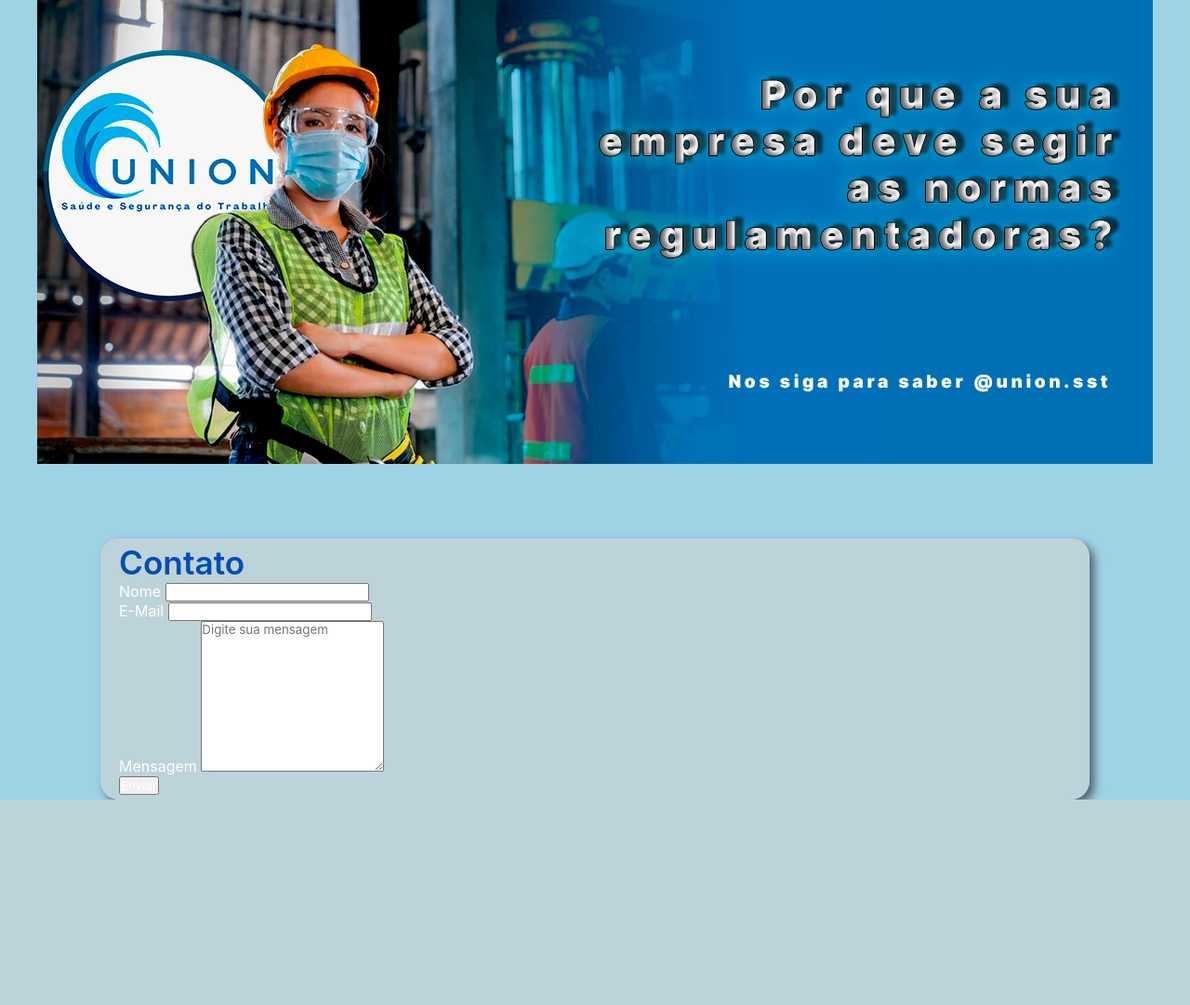
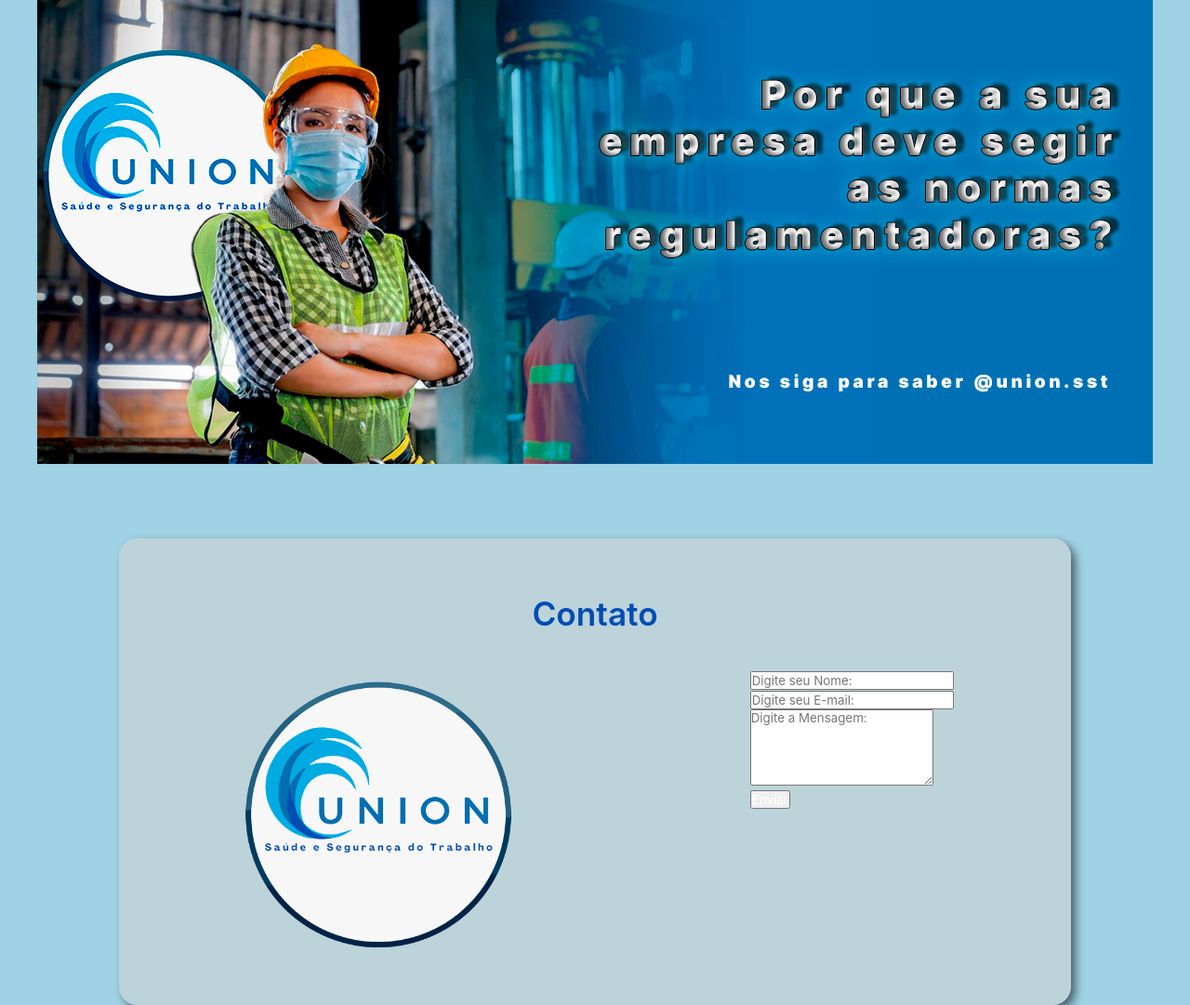
Before and after one commit to Gabriel-D-EV/Union-sst, a Flask app: page / in a window 1280 px wide. Shown: the part 5111-6192 px from the top of the page at 93% size. Before the commit the page ends 5971 px from the top, so only its background shows below. Run offline with Flask 3, Linux system fonts and the light colour scheme; some libraries are stand-ins or nearby versions.

Commit message:
att contato

```diff
--- a/api/static/style.css
+++ b/api/static/style.css
@@ -257,3 +257,19 @@ img {
 #sst {
     padding-top: 70px;
 }
+#contato {
+    padding: 60px 0;
+    margin: 40px auto;
+}
+.contato {
+    display: flex;
+    justify-content: space-around;
+}
+.contato img {
+    width: 300px;
+    height: 300px;
+}
+#contato h1 {
+    padding-bottom: 40px;
+    text-align: center;
+}
--- a/api/templates/index.html
+++ b/api/templates/index.html
@@ -1,23 +1,32 @@
 <!DOCTYPE html>
 <html lang="pt-br">
   <head>
-    <meta charset="UTF-8">
-    <meta name="viewport" content="width=device-width, initial-scale=1.0">
-    <link rel="shortcut icon" href="../static/images/logo-union-ico.png" type="image/x-icon">
-    <link rel="stylesheet" href="../static/bootstrap/css/">
-    <link rel="stylesheet" href="https://cdn.jsdelivr.net/npm/bootstrap-icons@1.11.3/font/bootstrap-icons.min.css">
-    <link rel="stylesheet" href="../static/style.css">
+    <meta charset="UTF-8" />
+    <meta name="viewport" content="width=device-width, initial-scale=1.0" />
+    <link
+      rel="shortcut icon"
+      href="../static/images/logo-union-ico.png"
+      type="image/x-icon"
+    />
+    <link rel="stylesheet" href="../static/bootstrap/css/" />
+    <link
+      rel="stylesheet"
+      href="https://cdn.jsdelivr.net/npm/bootstrap-icons@1.11.3/font/bootstrap-icons.min.css"
+    />
+    <link rel="stylesheet" href="../static/style.css" />
     <title>UNION SST</title>
   </head>
   <body>
     <header class="col-md">
-        <div class="flex"  id="header">
+      <div class="flex" id="header">
         <div class="rede">
-                <img src="../static/images/logo-union-ico.png" alt="">
+          <img src="../static/images/logo-union-ico.png" alt="" />
           <a href="http://wa.me/5512988510038" target="_blank">
             <i class="bi bi-whatsapp"></i>
           </a>
-                <a href="https://www.instagram.com/union.sst" target="_blank"><i class="bi bi-instagram"></i></a>
+          <a href="https://www.instagram.com/union.sst" target="_blank"
+            ><i class="bi bi-instagram"></i
+          ></a>
         </div>
         <div class="mobile">
           <i class="bi bi-list"></i>
@@ -77,72 +136,115 @@
       <div class="flexcard col-md-12">
         <div class="col-md-6 card service">
           <h3>PRG</h3>
-                <br>
-                <p>O Programa de Gerenciamento de Riscos (PGR) é a materialização do processo de Gerenciamento de Riscos Ocupacionais (por meio de documentos físicos ou por sistema eletrônico), visando à melhoria contínua das condições da exposição dos trabalhadores por meio de ações multidisciplinares e sistematizadas.<br>
+          <br />
+          <p>
+            O Programa de Gerenciamento de Riscos (PGR) é a materialização do
+            processo de Gerenciamento de Riscos Ocupacionais (por meio de
+            documentos físicos ou por sistema eletrônico), visando à melhoria
+            contínua das condições da exposição dos trabalhadores por meio de
+            ações multidisciplinares e sistematizadas.<br />
 
-                    O PGR deve ser composto, no mínimo, por dois documentos: <br>
+            O PGR deve ser composto, no mínimo, por dois documentos: <br />
 
-                    a)   Inventário de Riscos Ocupacionais, que compreende as etapas de Identificação de Perigos e Avaliação de Riscos, de modo a estabelecer a necessidade de medidas de prevenção;<br>
+            a) Inventário de Riscos Ocupacionais, que compreende as etapas de
+            Identificação de Perigos e Avaliação de Riscos, de modo a
+            estabelecer a necessidade de medidas de prevenção;<br />
 
-                    b)   Plano de Ação, onde se estabelecem as medidas de prevenção a serem introduzidas, aprimoradas ou mantidas, de modo a eliminar, reduzir ou controlar os riscos ocupacionais.
+            b) Plano de Ação, onde se estabelecem as medidas de prevenção a
+            serem introduzidas, aprimoradas ou mantidas, de modo a eliminar,
+            reduzir ou controlar os riscos ocupacionais.
           </p>
         </div>
         <div class="col-md-6 card service">
           <h3>LTCAT</h3>
-                <br>
-                <p>O Laudo Técnico das Condições Ambientais de Trabalho tem como objetivo avaliar qualitativa e quantitativamente os agentes de riscos previstos na legislação previdenciária e existentes no ambiente de trabalho.<br>
+          <br />
+          <p>
+            O Laudo Técnico das Condições Ambientais de Trabalho tem como
+            objetivo avaliar qualitativa e quantitativamente os agentes de
+            riscos previstos na legislação previdenciária e existentes no
+            ambiente de trabalho.<br />
 
-                    Elaboração de Laudo de Insalubridade conforme NR 15 <br>
+            Elaboração de Laudo de Insalubridade conforme NR 15 <br />
 
-                    Laudo de Periculosidade de acordo com a NR 16<br>
+            Laudo de Periculosidade de acordo com a NR 16<br />
 
-                    Treinamentos x Normas Regulamentadoras<br>
-
-            </div>
-            <div class="col-md-6 card service">
-                <h3>Higiene Ocupacional</h3><br>
-
-                    <p>a Higiene Ocupacional é uma ciência, que tem como finalidade antecipar, reconhecer, avaliar e controlar os riscos ocupacionais nos ambientes de trabalho.<br>
-
-                    Acima de tudo, essas ações são relacionadas à redução dos riscos e prevenção de doenças ocupacionais causadas por agente ambientais. Esta transmissão nociva pode ser causada por agentes:<br>
-
-                    físicos - Gerados por equipamentos ou condições físicas do ambiente de trabalho. (ex: calor, frio, radiações, ruídos, etc).
-                    químicos - provenientes de substâncias químicas em seu estado líquido, sólido ou gasoso. (ex: poeira, gases, vapores, etc).
-                    biológicos - Causados por microrganismos capazes de provocar doenças. (ex: bactérias, fungos, vírus, etc).</p>
+            Treinamentos x Normas Regulamentadoras<br />
+          </p>
         </div>
 
+        <div class="col-md-6 card service">
+          <h3>Higiene Ocupacional</h3>
+          <br />
+
+          <p>
+            a Higiene Ocupacional é uma ciência, que tem como finalidade
+            antecipar, reconhecer, avaliar e controlar os riscos ocupacionais
+            nos ambientes de trabalho.<br />
+
+            Acima de tudo, essas ações são relacionadas à redução dos riscos e
+            prevenção de doenças ocupacionais causadas por agente ambientais.
+            Esta transmissão nociva pode ser causada por agentes:<br />
+
+            físicos - Gerados por equipamentos ou condições físicas do ambiente
+            de trabalho. (ex: calor, frio, radiações, ruídos, etc). químicos -
+            provenientes de substâncias químicas em seu estado líquido, sólido
+            ou gasoso. (ex: poeira, gases, vapores, etc). biológicos - Causados
+            por microrganismos capazes de provocar doenças. (ex: bactérias,
+            fungos, vírus, etc).
+          </p>
         </div>
-
+      </div>
     </div>
     <div class="col-md carrossel" id="carrossel">
       <div class="container" id="img">
-        <img src="../static/images/c1.png" alt="">
-        <img src="../static/images/c2.png" alt="">
-        <img src="../static/images/c3.png" alt="">
-        <img src="../static/images/c4.png" alt="">
+        <img src="../static/images/c1.png" alt="" />
+        <img src="../static/images/c2.png" alt="" />
+        <img src="../static/images/c3.png" alt="" />
+        <img src="../static/images/c4.png" alt="" />
       </div>
     </div>
     <div class="col-md main" id="contato">
       <h1><span>Contato</span></h1>
+      <div class="contato">
+        <img src="../static/images/logo-union-ico.png" alt="logo union" />
         <form class="row g-3" action="/send" method="POST">
           <div class="col-md-6">
-          <label for="inputName" class="form-label">Nome</label>
-          <input type="text" class="form-control" id="nome" name="nome" required>
+            <input
+            placeholder="Digite seu Nome:"
+              type="text"
+              class="form-control"
+              id="nome"
+              name="nome"
+              required
+            />
           </div>
           <div class="col-md-6">
-          <label for="inputEmail" class="form-label">E-Mail</label>
-          <input type="email" class="form-control" id="email" name="email" required>
+            <input
+            placeholder="Digite seu E-mail:"
+              type="email"
+              class="form-control"
+              id="email"
+              name="email"
+              required
+            />
           </div>
           <div class="col-12">
-          <label for="inputAddress" class="form-label">Mensagem</label>
-          <textarea type="text" class="form-control" id="mensagem" placeholder="Digite sua mensagem" rows="10" name="mensagem" required></textarea>
+            <textarea
+              type="text"
+              class="form-control"
+              id="mensagem"
+              placeholder="Digite a Mensagem:"
+              rows="5"
+              name="mensagem"
+              required
+            ></textarea>
           </div>
           <div class="col-12 d-flex justify-content-center">
             <button type="submit" class="btn btn-primary mt-4">Enviar</button>
           </div>
         </form>
       </div>
-
+    </div>
 
     <script src="../static/bootstrap/js/bootstrap.min.js"></script>
     <script src="../static/index.js"></script>
```
Also changed, not shown: other parts of api/templates/index.html (+71 -21 lines). Lines whose indentation alone changed are shown as unchanged.
